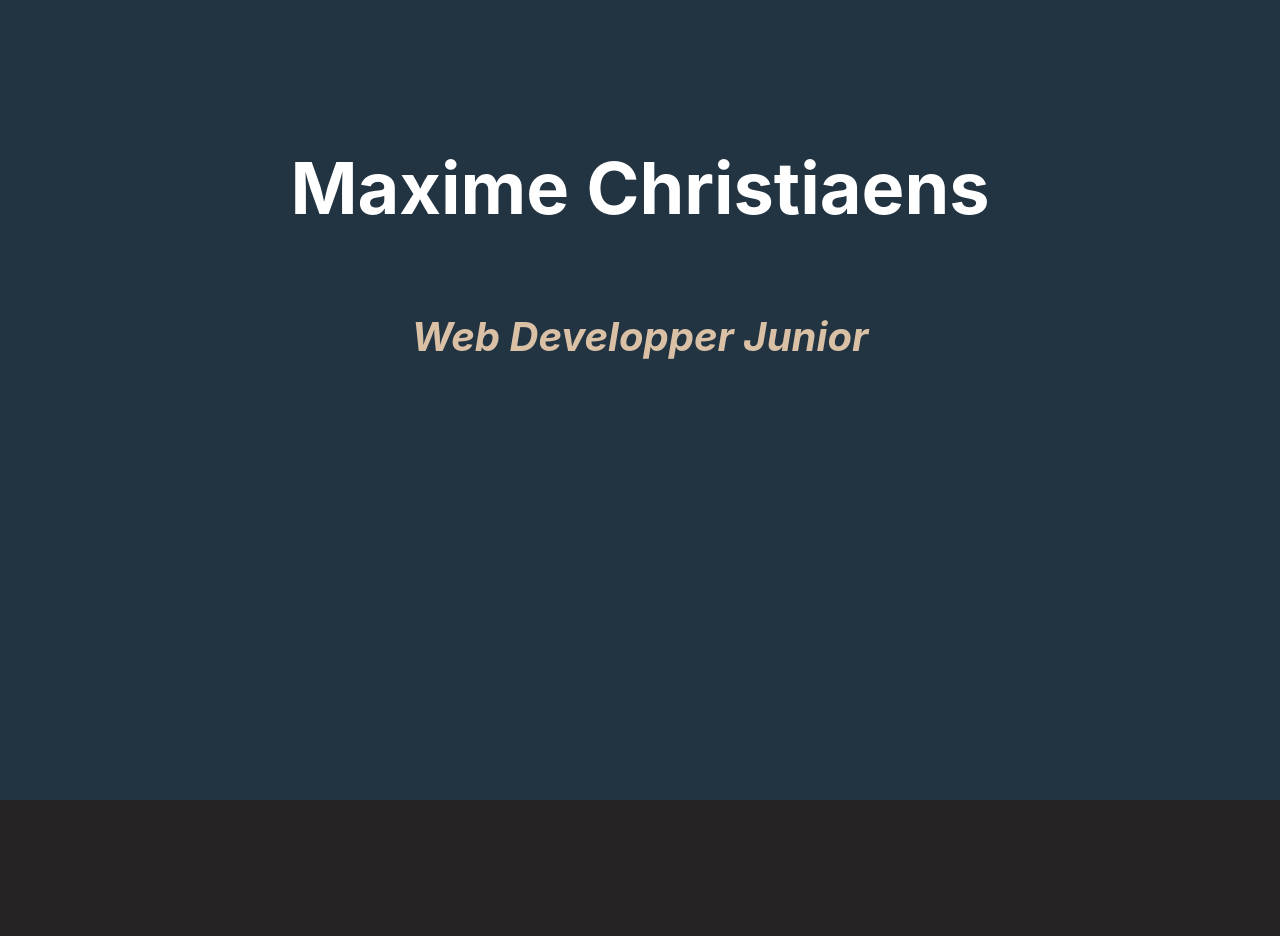
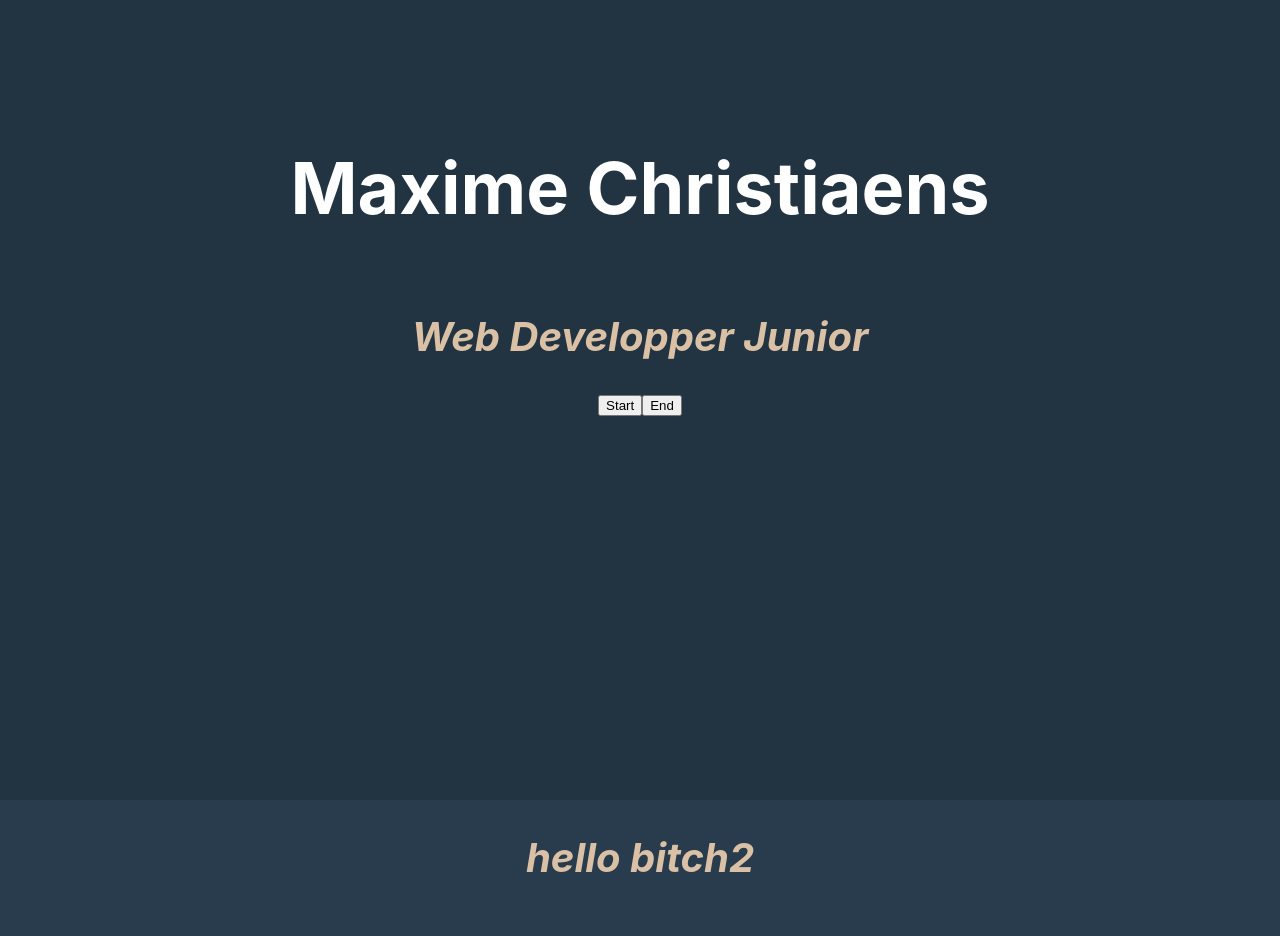
Before and after one commit to Maxime-Christiaens/react-cv, a React (Create React App) app: page / in a window 1280 px wide. Shown: the top 936 px of the page. Before the commit the page ends 800 px from the top, so only its background shows below. Built offline with nearby package versions, Linux system fonts and the light colour scheme.

Commit message:
animation in progresse and slide object created

```diff
--- a/src/App.css
+++ b/src/App.css
@@ -1,3 +1,14 @@
+h1 {
+  font-size: 9vh;
+  margin-top: 18vh;
+}
+
+h2 {
+  font-size: 5vh;
+  color: #DAC1A6;
+  font-style: italic;
+}
+
 .FirstPage {
   background-color: #223342;
   color: white;
@@ -15,45 +26,89 @@
           align-items: center;
 }
 
-.FirstPage h1 {
-  font-size: 9vh;
-  margin-top: 18vh;
+.FirstPage .button {
+  display: -webkit-box;
+  display: -ms-flexbox;
+  display: flex;
+  -webkit-box-orient: horizontal;
+  -webkit-box-direction: normal;
+      -ms-flex-direction: row;
+          flex-direction: row;
+  -webkit-box-pack: center;
+      -ms-flex-pack: center;
+          justify-content: center;
+  -webkit-box-align: center;
+      -ms-flex-align: center;
+          align-items: center;
 }
 
-.FirstPage h2 {
-  font-size: 5vh;
-  color: #DAC1A6;
-  font-style: italic;
+.slide {
+  -webkit-animation: up 1s ease-in-out 1s;
+          animation: up 1s ease-in-out 1s;
+  background-color: #283C4E;
+  color: white;
+  height: 100vh;
+  width: 100vw;
+  display: -webkit-box;
+  display: -ms-flexbox;
+  display: flex;
+  -webkit-box-orient: vertical;
+  -webkit-box-direction: normal;
+      -ms-flex-direction: column;
+          flex-direction: column;
+  -webkit-box-align: center;
+      -ms-flex-align: center;
+          align-items: center;
+  position: absolute;
+  top: 100%;
 }
 
 .ouverture {
-  -webkit-animation: spin 1.5s 0s ease-in;
-          animation: spin 1.5s 0s ease-in;
+  -webkit-animation: spin 2s 0s ease-in;
+          animation: spin 2s 0s ease-in;
 }
 
 .fermuture {
-  animation: spin 1.5s 0s ease-in alternate-reverse;
+  animation: spin 2s 0s ease-in alternate-reverse;
 }
 
 @-webkit-keyframes spin {
-  from {
+  0% {
     -webkit-transform: perspective(100vh) rotateX(0deg);
             transform: perspective(100vh) rotateX(0deg);
   }
-  to {
-    -webkit-transform: perspective(100vh) rotateX(-20deg);
-            transform: perspective(100vh) rotateX(-20deg);
+  100% {
+    -webkit-transform: perspective(100vh) rotateX(-30deg);
+            transform: perspective(100vh) rotateX(-30deg);
   }
 }
 
 @keyframes spin {
-  from {
+  0% {
     -webkit-transform: perspective(100vh) rotateX(0deg);
             transform: perspective(100vh) rotateX(0deg);
   }
-  to {
-    -webkit-transform: perspective(100vh) rotateX(-20deg);
-            transform: perspective(100vh) rotateX(-20deg);
+  100% {
+    -webkit-transform: perspective(100vh) rotateX(-30deg);
+            transform: perspective(100vh) rotateX(-30deg);
+  }
+}
+
+@-webkit-keyframes up {
+  0% {
+    top: 100%;
+  }
+  100% {
+    top: 0%;
+  }
+}
+
+@keyframes up {
+  0% {
+    top: 100%;
+  }
+  100% {
+    top: 0%;
   }
 }
 /*# sourceMappingURL=App.css.map */
--- a/src/App.js
+++ b/src/App.js
@@ -1,5 +1,6 @@
-import React, { Component } from 'react';
+import React, { Component, Fragment } from 'react';
 import FirstPage from './Compenent/FirstPage';
+import Slide from './Compenent/slide';
 import './App.css';
 
 
@@ -7,11 +8,15 @@ class App extends Component {
 
   render() {
     return (
+      <Fragment>
       <div className="App">
         <header className="App-header">
         <FirstPage h1="Maxime Christiaens" h2="Web Developper Junior"/>
         </header>
       </div>
+      <Slide h2="hello bitch" h3="yolo"/>
+      <Slide h2="hello bitch2" h3="yolo2"/>
+      </Fragment>
     );
   }
 }
--- a/src/App.scss
+++ b/src/App.scss
@@ -3,6 +3,16 @@
 $bgcolor1 : #283C4E;
 $bgcolor2 : #223342;
 $color1 : #DAC1A6;
+
+h1{
+  font-size : 9vh;
+  margin-top : 18vh;
+}
+h2{
+  font-size : 5vh;
+  color: $color1;
+  font-style : italic;
+}
 
 .FirstPage {
   background-color: $bgcolor2;
@@ -12,37 +22,56 @@ $color1 : #DAC1A6;
   display: flex;
   flex-direction: column;
   align-items: center;
-  h1{
-    font-size : 9vh;
-    margin-top : 18vh;
-  }
-  h2{
-    font-size : 5vh;
-    color: $color1;
-    font-style : italic;
+  .button{
+    display: flex;
+    flex-direction: row;
+    justify-content: center;
+    align-items: center;
   }
 }
 
-
+.slide{
+  animation: up 1s ease-in-out 1s;
+  background-color: $bgcolor1;
+  color: white;
+  height: 100vh;
+  width: 100vw;
+  display: flex;
+  flex-direction: column;
+  align-items: center;
+  position: absolute;
+  top: 100%;
+}
 
 ////////////////////////////////////
 //Animation
 ///////////////////////////////////
 .ouverture{
-  animation: spin 1.5s 0s ease-in ;
+  animation: spin 2s 0s ease-in ;
 }
 .fermuture{
   //alternate-reverse permet de faire l'animation inverse
-  animation: spin 1.5s 0s ease-in alternate-reverse;
+  animation: spin 2s 0s ease-in alternate-reverse;
 }
 
 @keyframes spin {
-  from {
+  0% {
     transform: perspective(100vh) rotateX(0deg);
     //transform: rotate(0deg);
   }
-  to {
-    transform: perspective(100vh) rotateX(-20deg);
+  100% {
+    transform: perspective(100vh) rotateX(-30deg);
     //transform: rotate(360deg);
   }
 }
+
+@keyframes up {
+  0% {
+    top: 100%;
+    //transform: rotate(0deg);
+  }
+  100% {
+    top: 0%;
+    //transform: rotate(360deg);
+  }
+}
--- a/src/Compenent/FirstPage.js
+++ b/src/Compenent/FirstPage.js
@@ -2,15 +2,45 @@ import React, { Component } from 'react';
 
 //création de l'objet H2
 export default class FirstPage extends Component {
+    constructor(props) {
+        // Ne pas oublier d'appeler le constructeur père ! (Obligatoire)
+        super(props);
+        // On définit le state de notre component que l'on hérite de la classe "Component"
+        // Cela remplace la fonction "getInitialState"
+        this.state = {
+            FirstPageAnimation : "nope"
+        };
+    }
+    FirstPageAnimation = () =>{
+        this.setState({
+            FirstPageAnimation : "ouveture"
+        })
+    }
+    FirstPageAnimationEnd = () =>{
+        this.setState({
+            FirstPageAnimation : "fermeture"
+        })
+    }
     render() {
+        let firstPageClass = "FirstPage"
+        if(this.state.FirstPageAnimation == "ouveture"){
+            firstPageClass = "FirstPage ouverture"
+        }
+        else if (this.state.FirstPageAnimation == "fermeture") {
+            firstPageClass = "FirstPage fermuture"
+        }
         return (
-            <div className="FirstPage">
+            <div className={ firstPageClass }>
                 <h1>
                     { this.props.h1 /*h1 */ }
                 </h1>
                 <h2>
                     { this.props.h2 /*Mise en place d'un props qui h2 qui contiendra ce qu'on désire */ }
                 </h2>
+                <div className="button">
+                    <button onClick={ this.FirstPageAnimation }>Start</button>
+                    <button onClick={ this.FirstPageAnimationEnd }>End</button>
+                </div>
             </div>
         );
     }
--- /dev/null
+++ b/src/Compenent/slide.js
@@ -0,0 +1,16 @@
+import React, { Component } from 'react';
+
+export default class Slide extends Component{
+    render() {
+        return (
+          <div className="slide">
+            <h2>
+                {this.props.h2}
+            </h2>
+            <h3>
+                {this.props.h3}
+            </h3>
+          </div>
+        );
+      }
+}
```
Also changed, not shown: 1 other file (tests, documents, lock files or other folders).
